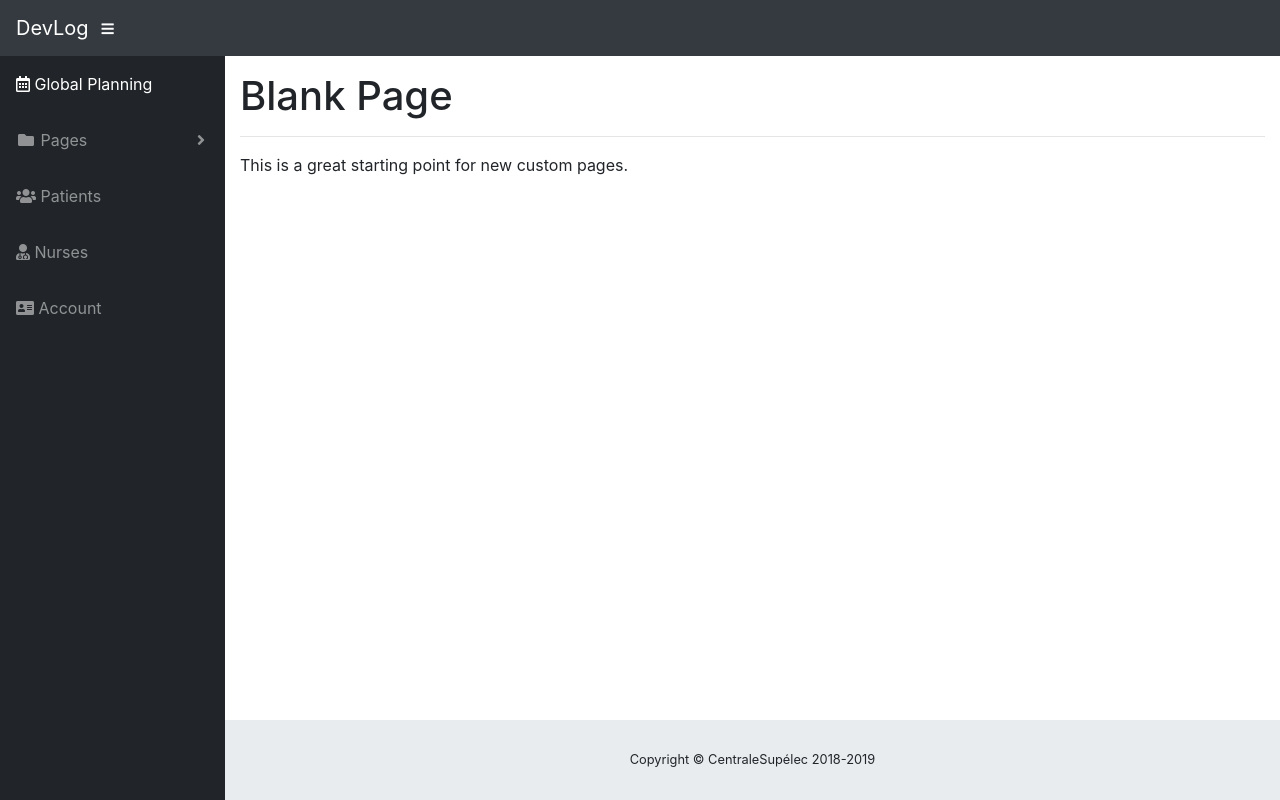
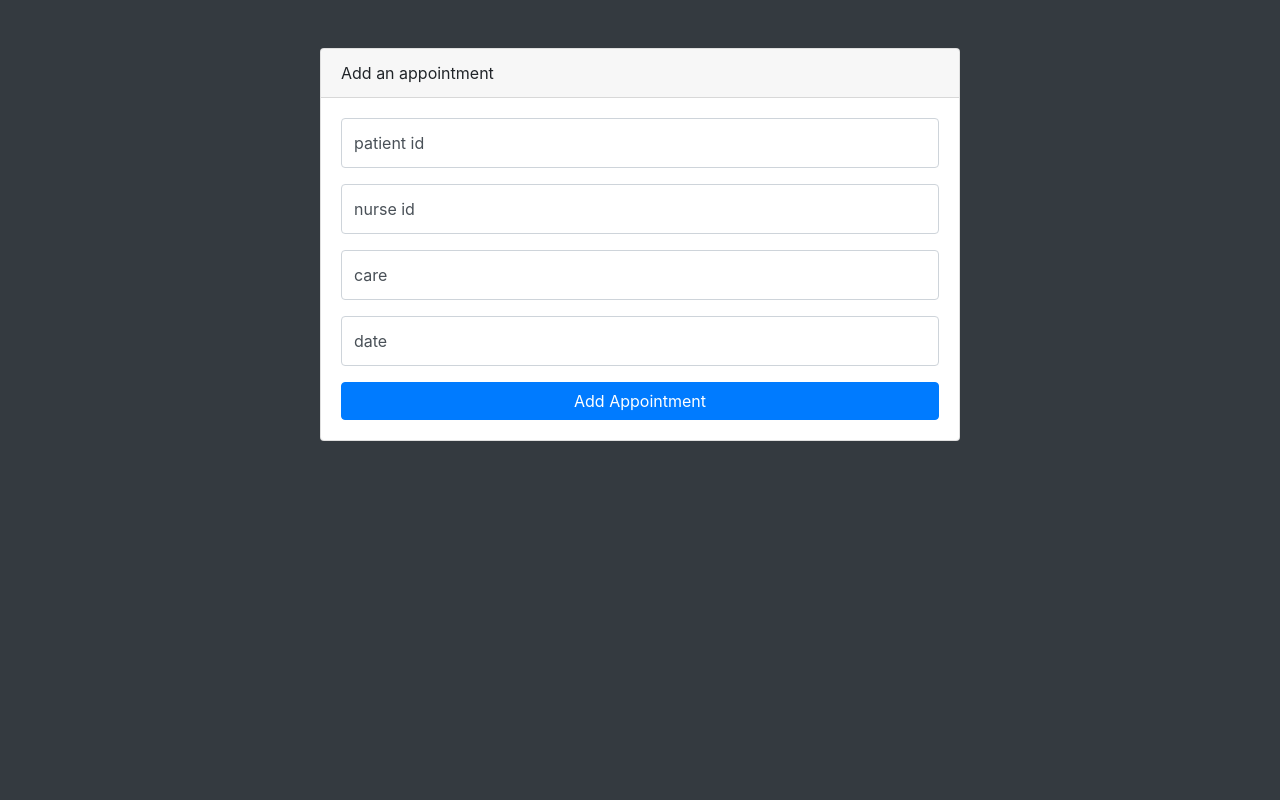
Before and after one commit to charlesdlrsa/dev_log_tournees_infirmiers, a Flask app: page /appointments/add_appointment in a window 1280 px wide. Run offline with Flask 2, Linux system fonts and the light colour scheme; some libraries are stand-ins or nearby versions.

Commit message:
First version of add_appointment

```diff
--- a/dev_log/templates/add_appointment.html
+++ b/dev_log/templates/add_appointment.html
@@ -9,135 +9,62 @@
     <meta name="description" content="">
     <meta name="author" content="">
 
-    <title>SB Admin - Blank Page</title>
+    <title>SB Admin - Register</title>
 
     <!-- Bootstrap core CSS-->
-    <link href="vendor/bootstrap/css/bootstrap.min.css" rel="stylesheet">
+    <link href="{{ url_for('static', filename='bootstrap.min.css')}}" rel="stylesheet">
 
     <!-- Custom fonts for this template-->
-    <link href="vendor/fontawesome-free/css/all.min.css" rel="stylesheet" type="text/css">
-
-    <!-- Page level plugin CSS-->
-    <link href="vendor/datatables/dataTables.bootstrap4.css" rel="stylesheet">
+    <link href="{{ url_for('static', filename='all.min.css')}}" rel="stylesheet" type="text/css">
 
     <!-- Custom styles for this template-->
-    <link href="css/sb-admin.css" rel="stylesheet">
+    <link href="{{ url_for('static', filename='sb-admin.css')}}" rel="stylesheet">
 
   </head>
 
-<body id="page-top">
+  <body class="bg-dark">
 
-<nav class="navbar navbar-expand navbar-dark bg-dark static-top">
-
-    <a class="navbar-brand mr-1" href="index.html">DevLog </a>
-
-    <button class="btn btn-link btn-sm text-white order-1 order-sm-0" id="sidebarToggle" href="#">
-        <i class="fas fa-bars"></i>
-    </button>
+    {% for message in get_flashed_messages() %}
+    <div class="flash">{{ message }}</div>
+    {% endfor %}
 
 
-</nav>
+    <div class="container">
 
-<div id="wrapper">
+      <div class="card card-register mx-auto mt-5">
+        <div class="card-header">Add an appointment</div>
+        <div class="card-body">
+            <form method="post">
 
-    <!-- Sidebar -->
-    <ul class="sidebar navbar-nav">
-        <li class="nav-item active">
-            <a class="nav-link" href="landing.html">
-                <i class="far fa-calendar-alt"></i>
-                <span>Global Planning</span>
-            </a>
-        </li>
-        <li class="nav-item dropdown">
-            <a class="nav-link dropdown-toggle" href="#" id="pagesDropdown" role="button" data-toggle="dropdown" aria-haspopup="true" aria-expanded="false">
-                <i class="fas fa-fw fa-folder"></i>
-                <span>Pages</span>
-            </a>
-            <div class="dropdown-menu" aria-labelledby="pagesDropdown">
-                <h6 class="dropdown-header">Login Screens:</h6>
-                <a class="dropdown-item" href="login.html">Login</a>
-                <a class="dropdown-item" href="register.html">Register</a>
-                <a class="dropdown-item" href="forgot-password.html">Forgot Password</a>
-                <div class="dropdown-divider"></div>
-                <h6 class="dropdown-header">Other Pages:</h6>
-                <a class="dropdown-item" href="404.html">404 Page</a>
-                <a class="dropdown-item" href="model.html"> Model Page</a>
-                <a class="dropdown-item" href="account.html"> Account Page</a>
-                <h6 class="dropdown-header">Nurses Pages:</h6>
-                <a class="dropdown-item" href="nurses.html"> Nurses Page</a>
-                <a class="dropdown-item" href="nurse_info.html"> Nurse Info Page</a>
-                <a class="dropdown-item" href="add_appointment.html"> Add Appointment Page</a>
-                <a class="dropdown-item" href="add_nurse.html"> Add Nurse Page</a>
-                <h6 class="dropdown-header">Patients Pages:</h6>
-                <a class="dropdown-item" href="patients.html"> Patients Page</a>
-                <a class="dropdown-item" href="patient_info.html"> Patient Info Page</a>
-                <a class="dropdown-item" href="add_patient.html"> Add Patient Page</a>
-            </div>
-        </li>
-        <li class="nav-item">
-            <a class="nav-link" href="patients.html">
-                <i class="fas fa-users"></i>
-                <span>Patients</span></a>
-        </li>
-        <li class="nav-item">
-            <a class="nav-link" href="nurses.html">
-                <i class="fas fa-user-md"></i>
-                <span>Nurses</span></a>
-        </li>
-        <li class="nav-item">
-            <a class="nav-link" href="account.html">
-                <i class="fas fa-address-card"></i>
-                <span>Account</span></a>
-        </li>
-    </ul>
 
-    <div id="content-wrapper">
-
-        <div class="container-fluid">
-
-            <!-- Page Content -->
-            <h1>Blank Page</h1>
-            <hr>
-            <p>This is a great starting point for new custom pages.</p>
-
-        </div>
-        <!-- /.container-fluid -->
-
-        <!-- Sticky Footer -->
-        <footer class="sticky-footer">
-            <div class="container my-auto">
-                <div class="copyright text-center my-auto">
-                    <span>Copyright © CentraleSupélec 2018-2019</span>
+            <div class="form-group">
+              <div class="form-label-group">
+                <input type="number" id="patient_id" class="form-control" placeholder="patient id" required="required" name="email">
+                <label for="patient_id">patient id</label>
               </div>
             </div>
-        </footer>
+            <div class="form-group">
+              <div class="form-label-group">
+                <input type="number" id="nurse_id" class="form-control" placeholder="nurse id" required="required" name="phone_number">
+                <label for="nurse_id">nurse id</label>
+              </div>
+            </div>
+            <div class="form-group">
+              <div class="form-label-group">
+                <input type="text" id="care" class="form-control" placeholder="care" required="required" name="password">
+                <label for="care">care</label>
+              </div>
+            </div>
+            <div class="form-group">
+              <div class="form-label-group">
+                <input type="number" id="date" class="form-control" placeholder="date" required="required" name="office">
+                <label for="date">date</label>
+              </div>
+            </div>
 
-    </div>
-    <!-- /.content-wrapper -->
+            <button class="btn btn-primary btn-block" type="submit">Add Appointment</button>
+          </form>
 
-</div>
-<!-- /#wrapper -->
-
-<!-- Scroll to Top Button-->
-<a class="scroll-to-top rounded" href="#page-top">
-    <i class="fas fa-angle-up"></i>
-</a>
-
-<!-- Logout Modal-->
-<div class="modal fade" id="logoutModal" tabindex="-1" role="dialog" aria-labelledby="exampleModalLabel" aria-hidden="true">
-    <div class="modal-dialog" role="document">
-        <div class="modal-content">
-            <div class="modal-header">
-                <h5 class="modal-title" id="exampleModalLabel">Ready to Leave?</h5>
-                <button class="close" type="button" data-dismiss="modal" aria-label="Close">
-                    <span aria-hidden="true">×</span>
-                </button>
-            </div>
-            <div class="modal-body">Select "Logout" below if you are ready to end your current session.</div>
-            <div class="modal-footer">
-                <button class="btn btn-secondary" type="button" data-dismiss="modal">Cancel</button>
-                <a class="btn btn-primary" href="login.html">Logout</a>
-            </div>
         </div>
       </div>
     </div>
@@ -149,9 +76,6 @@
     <!-- Core plugin JavaScript-->
     <script src="vendor/jquery-easing/jquery.easing.min.js"></script>
 
-<!-- Custom scripts for all pages-->
-<script src="js/sb-admin.min.js"></script>
-
   </body>
 
 </html>
```
Lines whose indentation alone changed are shown as unchanged.
